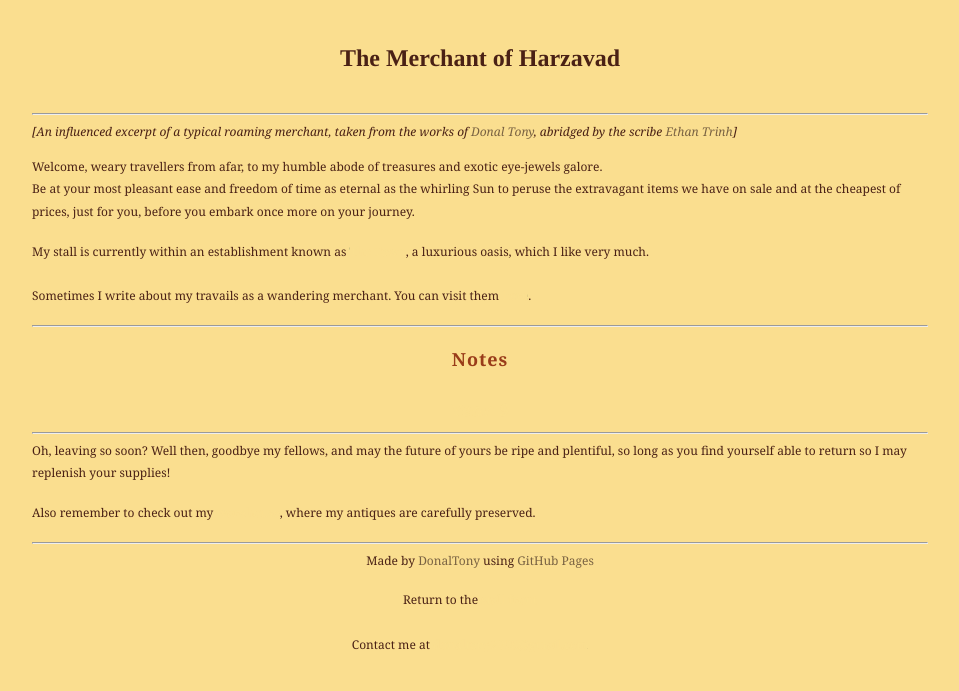
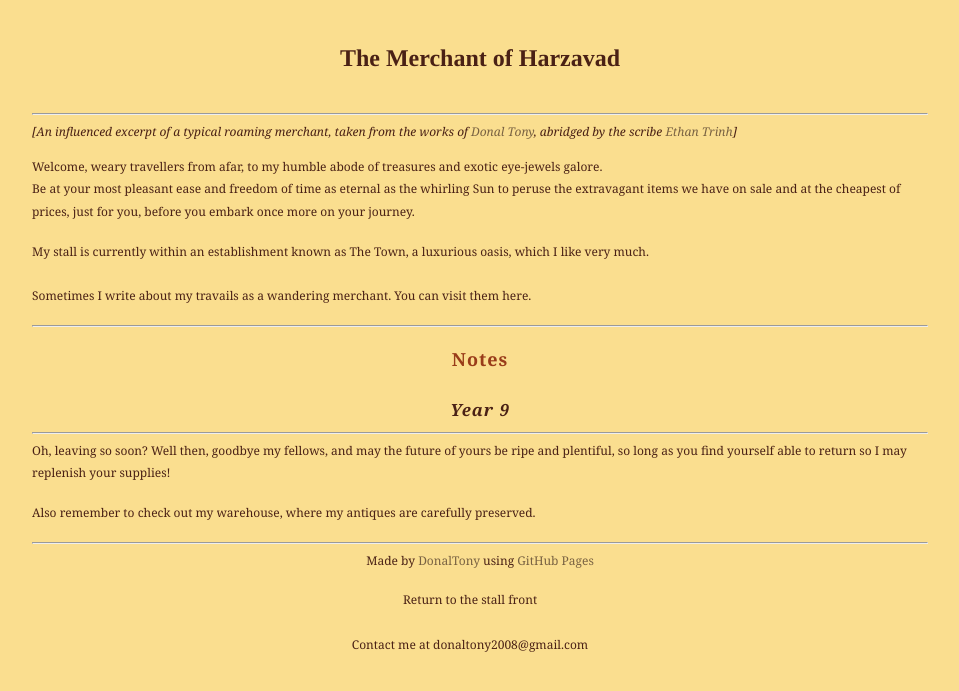
Before and after one commit to dvaraka/the-merchant, a Jekyll site: the page built from index.md, in a window 1280 px wide. Shown: the top 691 px of the page, without its empty margins (160-1119 px from the left). Built offline with Jekyll 4.4.1, drawn with Linux system fonts in a browser that asks for light colours; our own code applies the rules of GitHub Pages for plain Markdown files.

Commit message:
Update main.css

```diff
--- a/assets/css/main.css
+++ b/assets/css/main.css
@@ -47,7 +47,7 @@ a {
 		to right,
 		#124738,
 		#124738 50%,
-		#FADE8F 50%
+		#4A2115 50%
 	);
 	background-size: 200% 100%;
 	background-position: -100%;
```
